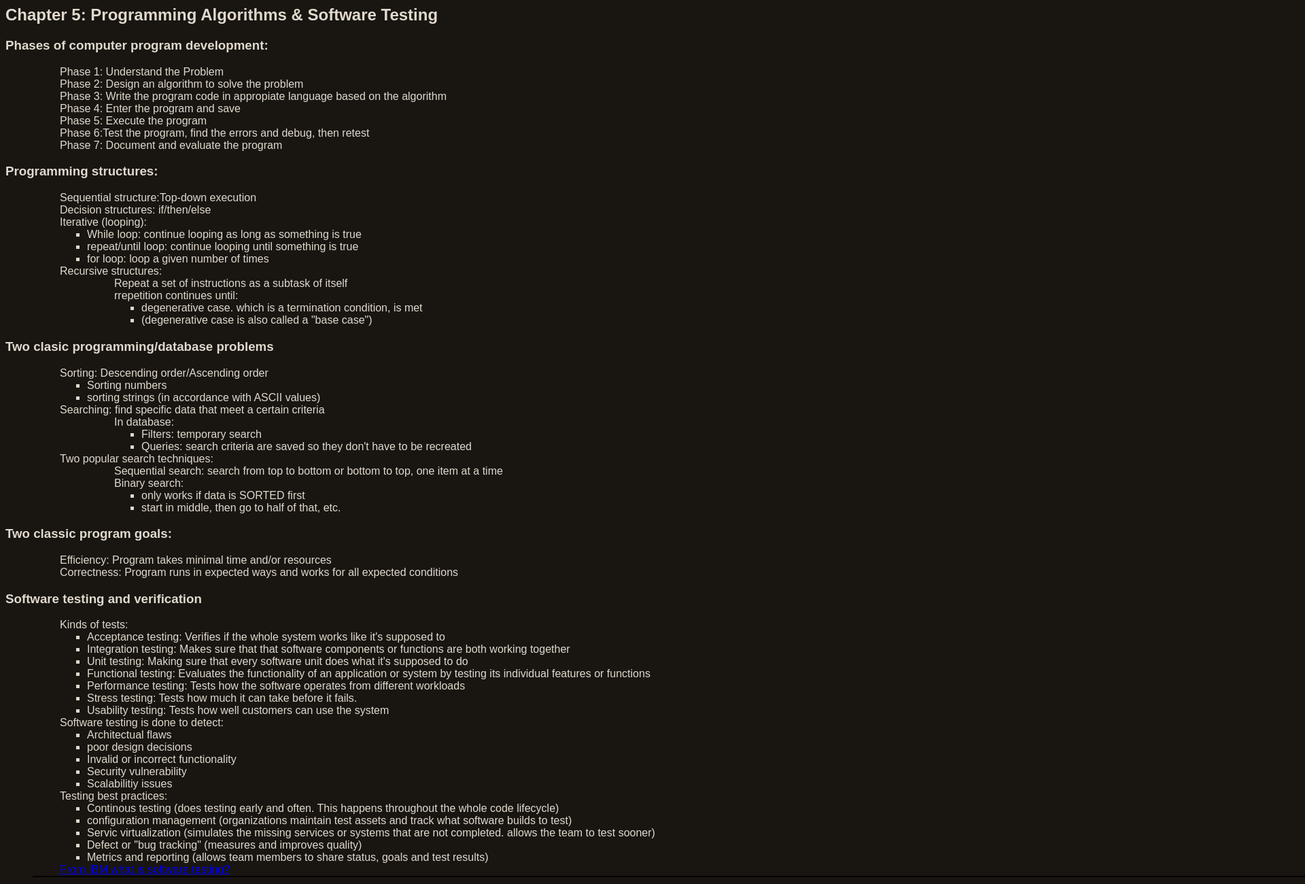
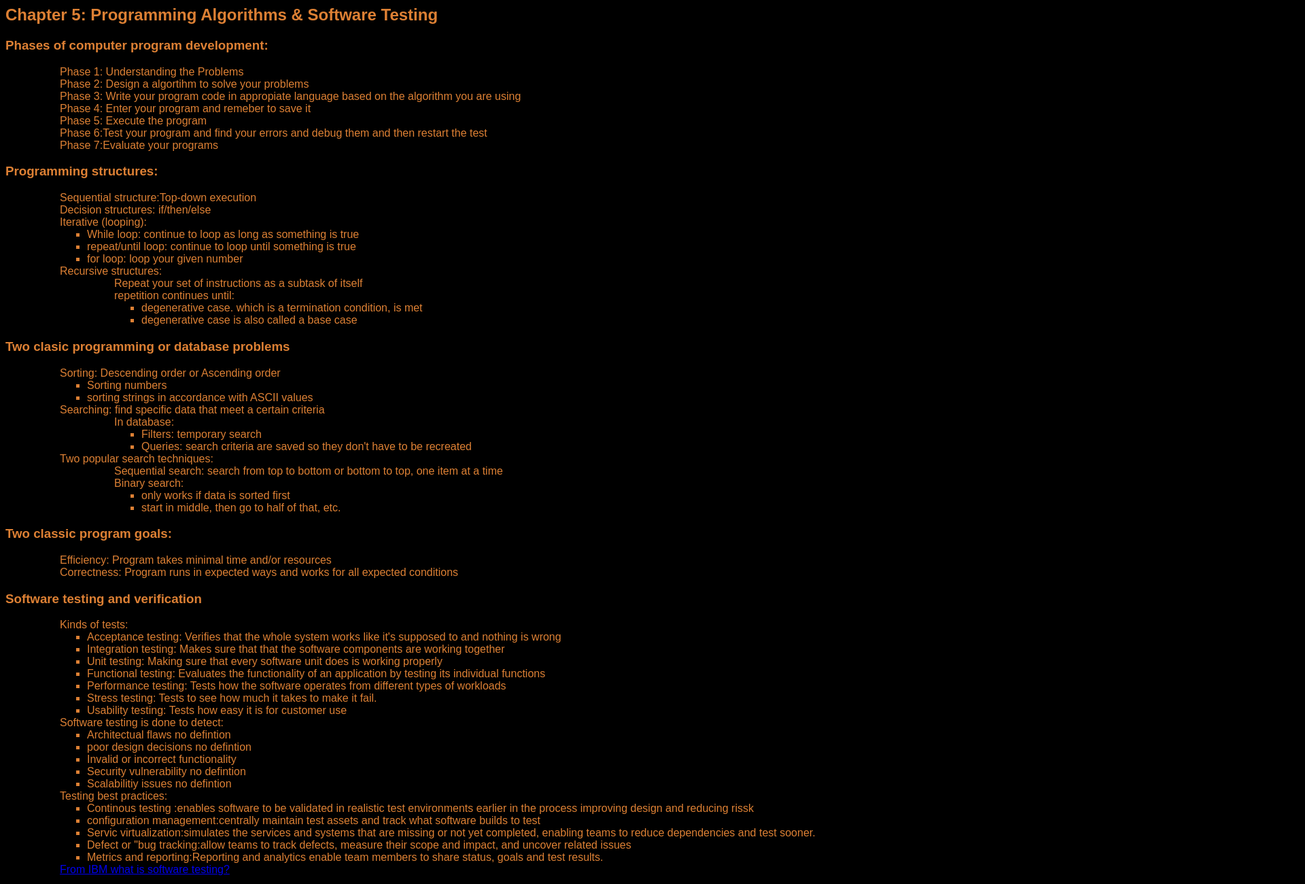
Before and after one commit to bshiflett-pvcc/bshiflett-pvcc.github.io, a plain HTML site: page Algorithms.html in a window 1280 px wide. Shown: the top 1300 px of the page at 68% size, 1920 px wide, since content can reach past the window. Drawn offline with Linux system fonts and the light colour scheme; grey boxes are pictures that could not be loaded.

Commit message:
Update Algorithms.html

```diff
--- a/Algorithms.html
+++ b/Algorithms.html
@@ -1,22 +1,22 @@
 <!DOCTYPE = html>
-<!-- Name:
-    PROG PURPOSE: I am explainning chapter 5. Programming Algorithms & Software Testing
+<!-- Name: Brayden Shiflett
+    PROG PURPOSE: explainning chapter 5s Programming Algorithms & Software Testing Definitions
 -->
 <html lang = "en">
     <head>
         <title>Chapter 5: Programming Algorithms & Software Testing</title>
     </head>
-    <body style="color: #e0d9cd; background-color: #191511; font-family: Arial, Helvetica, sans-serif, verdana;">
+    <body style="color: rgb(221, 128, 52); background-color: #000000; font-family: Arial, Helvetica, verdana;">
         <h2>Chapter 5: Programming Algorithms & Software Testing</h2>
         <h3>Phases of computer program development:</h3>
         <ul>
-            <ol>Phase 1: Understand the Problem</ol>
-            <ol>Phase 2: Design an algorithm to solve the problem</ol>
-            <ol>Phase 3: Write the program code in appropiate language based on the algorithm</ol>
-            <ol>Phase 4: Enter the program and save</ol>
+            <ol>Phase 1: Understanding the Problems</ol>
+            <ol>Phase 2: Design a algortihm to solve your problems</ol>
+            <ol>Phase 3: Write your program code in appropiate language based on the algorithm you are using</ol>
+            <ol>Phase 4: Enter your program and remeber to save it</ol>
             <ol>Phase 5: Execute the program</ol>
-            <ol>Phase 6:Test the program, find the errors and debug, then retest</ol>
-            <ol>Phase 7: Document and evaluate the program</ol>
+            <ol>Phase 6:Test your program and  find your errors and debug them and then restart the test</ol>
+            <ol>Phase 7:Evaluate your programs</ol>
         </ul>
         <h3>Programming structures:</h3>
         <ul>
@@ -24,29 +24,29 @@
             <ol>Decision structures: if/then/else</ol>
             <ol>Iterative (looping):
                 <ul>
-                    <li>While loop: continue looping as long as something is true</li>
-                    <li>repeat/until loop: continue looping until something is true</li>
-                    <li>for loop: loop a given number of times</li>
+                    <li>While loop: continue to loop as long as something is true</li>
+                    <li>repeat/until loop: continue to loop until something is true</li>
+                    <li>for loop: loop your given number</li>
                 </ul>
             </ol>
             <ol>Recursive structures:
                 <ul>
-                    <ol>Repeat a set of instructions as a subtask of itself</ol>
-                    <ol>rrepetition continues until:
+                    <ol>Repeat your set of instructions as a subtask of itself</ol>
+                    <ol>repetition continues until:
                         <ul>
                             <li>degenerative case. which is a termination condition, is met</li>
-                            <li>(degenerative case is also called a "base case")</li>
+                            <li>degenerative case is also called a base case</li>
                         </ul>
                     </ol>
                 </ul>
             </ol>
         </ul>
-        <h3>Two clasic programming/database problems</h3>
+        <h3>Two clasic programming or database problems</h3>
         <ul>
-            <ol>Sorting: Descending order/Ascending order
+            <ol>Sorting: Descending order or Ascending order
                 <ul>
                     <li>Sorting numbers</li>
-                    <li>sorting strings (in accordance with ASCII values)</li>
+                    <li>sorting strings in accordance with ASCII values</li>
                 </ul>
             </ol>
             <ol>Searching: find specific data that meet a certain criteria
@@ -64,7 +64,7 @@
                     <ol>Sequential search: search from top  to bottom or bottom to top, one item at a time</ol>
                     <ol>Binary search:
                         <ul>
-                            <li>only works if data is SORTED first</li>
+                            <li>only works if data is sorted first</li>
                             <li>start in middle, then go to half of that, etc.</li>
                         </ul>
                     </ol>
@@ -80,35 +80,35 @@
         <ul>
             <ol>Kinds of tests:
                 <ul>
-                    <li>Acceptance testing: Verifies if the whole system works like it's supposed to</li>
-                    <li>Integration testing: Makes sure that that software components or functions are both working together</li>
-                    <li>Unit testing: Making sure that every software unit does what it's supposed to do</li>
-                    <li>Functional testing: Evaluates the functionality of an application or system by testing its individual features or functions</li>
-                    <li>Performance testing: Tests how the software operates from different workloads</li>
-                    <li>Stress testing: Tests how much it can take before it fails. </li>
-                    <li>Usability testing: Tests how well customers can use the system</li>
+                    <li>Acceptance testing: Verifies that the whole system works like it's supposed to and nothing is wrong</li>
+                    <li>Integration testing: Makes sure that that the software components are working together</li>
+                    <li>Unit testing: Making sure that every software unit does is working properly</li>
+                    <li>Functional testing: Evaluates the functionality of an application  by testing its individual functions</li>
+                    <li>Performance testing: Tests how the software operates from different types of  workloads</li>
+                    <li>Stress testing: Tests to see how much it takes to make it fail. </li>
+                    <li>Usability testing: Tests how easy it is for customer use</li>
                 </ul>
             </ol>
             <ol>Software testing is done to detect:
                 <ul>
-                    <li>Architectual flaws</li>
-                    <li>poor design decisions</li>
+                    <li>Architectual flaws no defintion</li>
+                    <li>poor design decisions  no defintion</li>
                     <li>Invalid or incorrect functionality</li>
-                    <li>Security vulnerability</li>
-                    <li>Scalabilitiy issues</li>
+                    <li>Security vulnerability no defintion</li>
+                    <li>Scalabilitiy issues no defintion</li>
                 </ul>
             </ol>
             <ol>Testing best practices:
                 <ul>
-                    <li>Continous testing (does testing early and often. This happens throughout the whole code lifecycle)</li>
-                    <li>configuration management (organizations maintain test assets and track what software builds to test)</li>
-                    <li>Servic virtualization (simulates the missing services or systems that are not completed. allows the team to test sooner)</li>
-                    <li>Defect or "bug tracking" (measures and improves quality)</li>
-                    <li>Metrics and reporting (allows team members to share status, goals and test results)</li>
+                    <li>Continous testing :enables software to be validated in realistic test environments earlier in the process  improving design and reducing rissk</li>
+                    <li>configuration management:centrally maintain test assets and track what software builds to test </li>
+                    <li>Servic virtualization:simulates the services and systems that are missing or not yet completed, enabling teams to reduce dependencies and test sooner. </li>
+                    <li>Defect or "bug tracking:allow teams to track defects, measure their scope and impact, and uncover related issues </li>
+                    <li>Metrics and reporting:Reporting and analytics enable team members to share status, goals and test results.</li>
                 </ul>
             </ol>
             <ol><a href="https://www.ibm.com/topics/software-testing"> From IBM what is software testing?</a></ol>
-            <iframe src="https://www.ibm.com/topics/software-testing" width="800%" height="0" style="border:1px solid black;">
+            <iframe src="https://www.ibm.com/topics/software-testing" width="700%" height="0" style="border:1px solid black;">
             </iframe>
         </ul>
     </ul>
```
